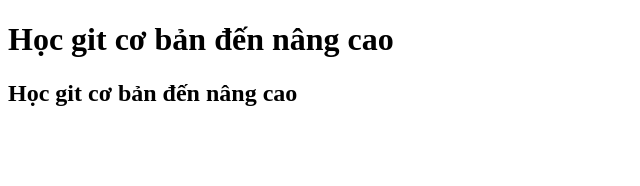
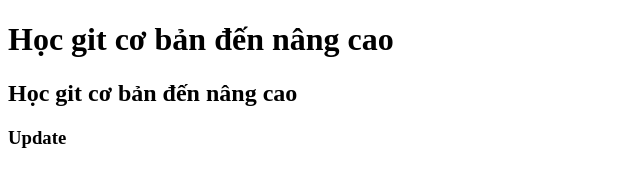
Before and after one commit to nguyendragon/demo_work_shop, a plain HTML site: page index.html in a window 1280 px wide. Shown: the full height of the page, 0-640 px from the left. Drawn offline with Linux system fonts and the light colour scheme.

Commit message:
Update 3

```diff
--- a/index.html
+++ b/index.html
@@ -10,6 +10,7 @@
 <body>
     <h1>Học git cơ bản đến nâng cao</h1>
     <h2>Học git cơ bản đến nâng cao</h2>
+    <h3>Update</h3>
 </body>
 
 </html>
```
